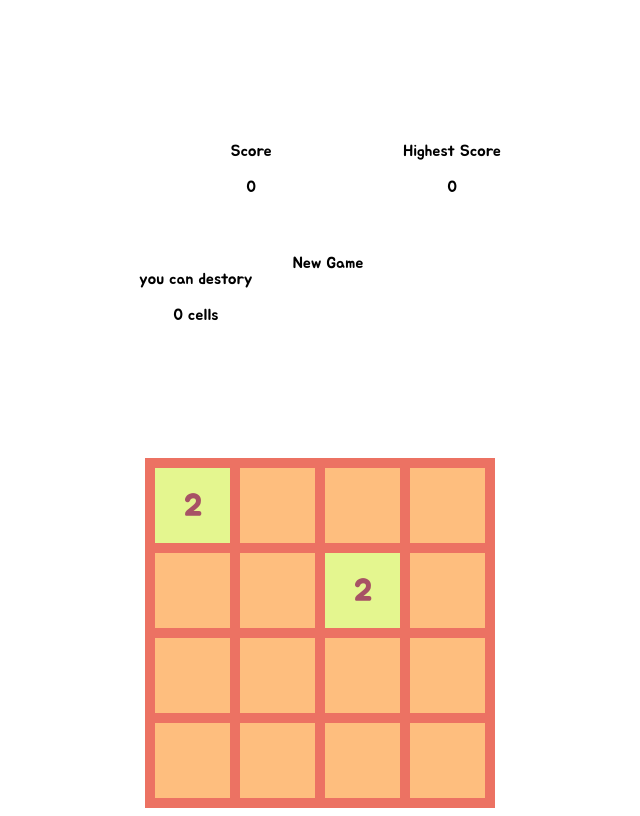
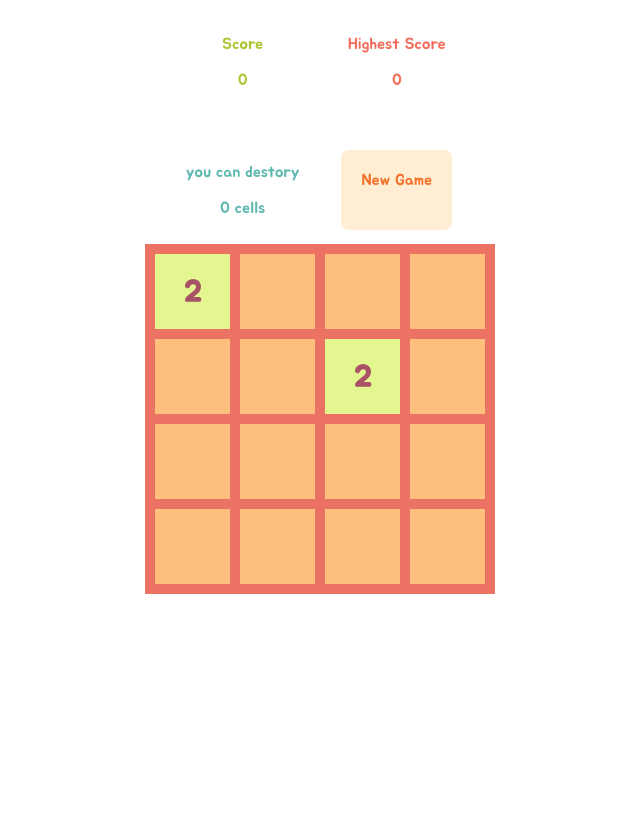
Before and after one commit to jumpp14/2048, a plain HTML site: page index.html in a window 1280 px wide. Shown: the whole page, without its empty margins (320-960 px from the left). Drawn offline with nearby package versions, Linux system fonts and the light colour scheme.

Commit message:
Update style.css

```diff
--- a/style.css
+++ b/style.css
@@ -1,4 +1,5 @@
 @import url('https://fonts.googleapis.com/css?family=Jua');
+
 .container {
   display: flex;
   flex-direction: column;
@@ -12,20 +13,42 @@
   font-family: 'Jua', sans-serif;
   text-align: center;
   display: grid;
-  margin: auto;
-  grid-template-columns: auto auto auto auto;
+  margin: 10px;
+  grid-template-columns: auto auto auto;
   grid-gap: 40px;
-  padding: 10px;
 }
 
 .score-board {
   grid-column-start: 1;
   grid-column-end: 3;
+  color: #a9c52f;
 }
 
 .highestscore-board {
   grid-column-start: 3;
-  grid-column-end: 5;
+  grid-column-end: 4;
+  color: #f26d5b;
+}
+
+.bonus-board {
+  grid-column-start: 1;
+  grid-column-end: 3;
+  color: #5fb9b0;
+}
+
+.game-control {
+  font-family: 'Jua', sans-serif;
+  background-color: #ffeed3;
+  border: none;
+  color: #f4722b;
+  padding: 20px;
+  text-align: center;
+  text-decoration: none;
+  display: inline-block;
+  font-size: 16px;
+  margin: 4px 2px;
+  cursor: pointer;
+  border-radius: 8px;
 }
 
 .grid-container {
```
